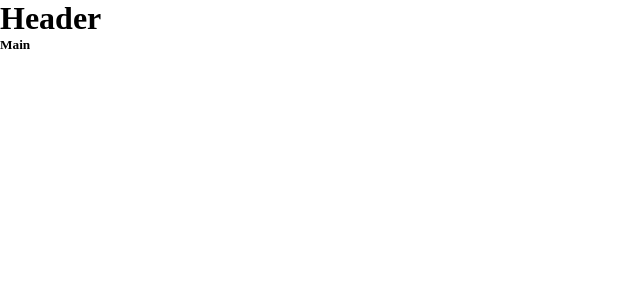
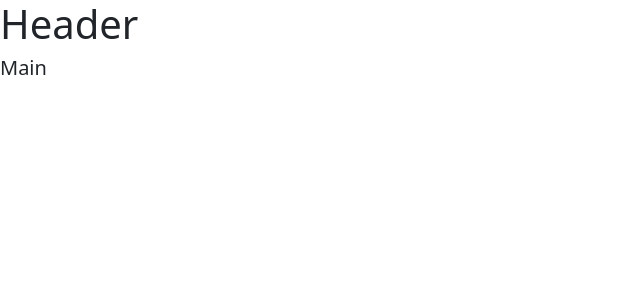
Before and after one commit to Bice93/boolgram, a Vue app: page / in a window 1280 px wide. Shown: the top 300 px of the page, without its empty margins (0-640 px from the left). Built offline with nearby package versions, Linux system fonts and the light colour scheme.

Commit message:
Install bootstrap

```diff
--- a/package.json
+++ b/package.json
@@ -8,6 +8,7 @@
     "lint": "vue-cli-service lint"
   },
   "dependencies": {
+    "bootstrap": "^5.2.2",
     "core-js": "^3.8.3",
     "vue": "^2.6.14"
   },
--- a/src/App.vue
+++ b/src/App.vue
@@ -19,6 +19,7 @@ export default {
 </script>
 
 <style lang="scss">
-@import "./styles/general.scss";
+@import "~bootstrap/scss/bootstrap.scss";
+// @import "./styles/general.scss";
 
 </style>
```
Also changed, not shown: 1 other file (tests, documents, lock files or other folders).
